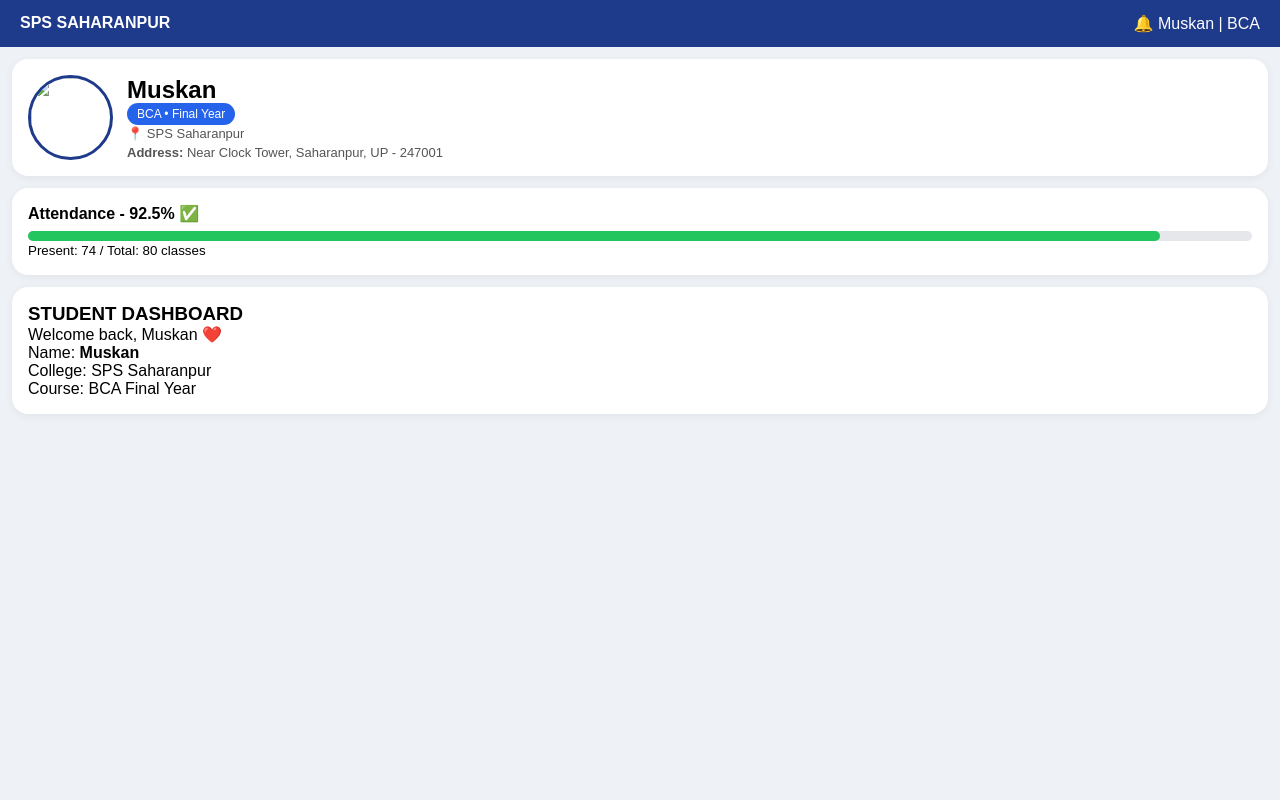
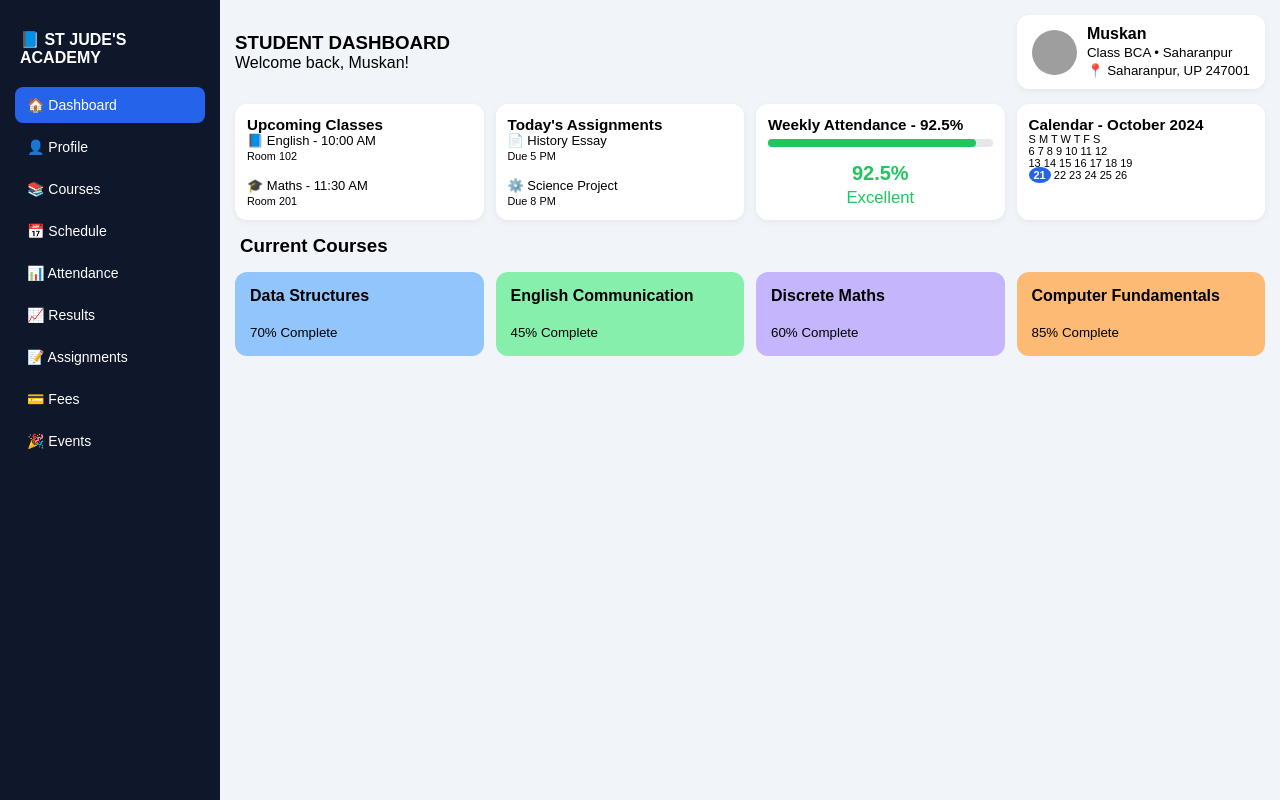
Before and after one commit to Musk829/Schoolwebsite, a plain HTML site: page muskan-dashboard.html in a window 1280 px wide. Drawn offline with Linux system fonts and the light colour scheme; grey boxes are pictures that could not be loaded.

Commit message:
Update muskan-dashboard.html

```diff
--- a/muskan-dashboard.html
+++ b/muskan-dashboard.html
@@ -1,50 +1,72 @@
+
 <!DOCTYPE html>
 <html>
 <head>
 <meta charset="UTF-8">
 <meta name="viewport" content="width=device-width, initial-scale=1">
-<title>Muskan - SPS Dashboard</title>
+<title>Muskan - ST JUDE'S ACADEMY</title>
 <style>
 *{margin:0;padding:0;box-sizing:border-box;font-family:Arial}
-body{background:#eef2f7}
-.top{background:#1e3a8a;color:#fff;padding:14px 20px;display:flex;justify-content:space-between}
-.card{background:#fff;margin:12px;border-radius:16px;padding:16px;box-shadow:0 2px 8px rgba(0,0,0,.06)}
-.profile{display:flex;gap:14px;align-items:center}
-.profile img{width:85px;height:85px;border-radius:50%;object-fit:cover;border:3px solid #1e3a8a}
-.badge{background:#2563eb;color:#fff;padding:4px 10px;border-radius:20px;font-size:12px}
-.addr{font-size:13px;color:#555;margin-top:4px}
-.bar{height:10px;background:#e5e7eb;border-radius:10px;margin-top:8px}
-.fill{width:92.5%;height:10px;background:#22c55e;border-radius:10px}
+body{background:#f1f5f9;display:flex;min-height:100vh}
+.sidebar{width:220px;background:#0f172a;color:#fff;padding:15px}
+.sidebar h2{font-size:16px;margin:15px 0 20px 5px}
+.menu{list-style:none}
+.menu li{padding:10px 12px;border-radius:8px;margin-bottom:6px;font-size:14px}
+.menu li.active{background:#2563eb}
+.main{flex:1;padding:15px}
+.header{display:flex;justify-content:space-between;align-items:center;margin-bottom:15px;flex-wrap:wrap;gap:10px}
+.profile-card{background:#fff;padding:10px 15px;border-radius:12px;display:flex;gap:10px;align-items:center;box-shadow:0 2px 6px rgba(0,0,0,.06)}
+.profile-card img{width:45px;height:45px;border-radius:50%;object-fit:cover}
+.grid{display:grid;grid-template-columns:1fr 1fr 1fr 1fr;gap:12px}
+.card{background:#fff;border-radius:12px;padding:12px;box-shadow:0 2px 6px rgba(0,0,0,.06);font-size:13px}
+.bar{height:8px;background:#e5e7eb;border-radius:10px;margin-top:6px}
+.fill{height:8px;background:#22c55e;border-radius:10px;width:92.5%}
+.courses{display:grid;grid-template-columns:1fr 1fr 1fr 1fr;gap:12px;margin-top:15px}
+.course{padding:15px;border-radius:12px}
+@media(max-width:800px){.grid{grid-template-columns:1fr}.courses{grid-template-columns:1fr 1fr}.sidebar{display:none}}
 </style>
 </head>
 <body>
 
-<div class="top"><b>SPS SAHARANPUR</b><span>🔔 Muskan | BCA</span></div>
+<div class="sidebar">
+<h2>📘 ST JUDE'S ACADEMY</h2>
+<ul class="menu">
+<li class="active">🏠 Dashboard</li>
+<li>👤 Profile</li>
+<li>📚 Courses</li>
+<li>📅 Schedule</li>
+<li>📊 Attendance</li>
+<li>📈 Results</li>
+<li>📝 Assignments</li>
+<li>💳 Fees</li>
+<li>🎉 Events</li>
+</ul>
+</div>
 
-<div class="card profile">
-<img src="muskan.jpg">
-<div>
-<h2>Muskan</h2>
-<span class="badge">BCA • Final Year</span>
-<p class="addr">📍 SPS Saharanpur</p>
-<p class="addr"><b>Address:</b> Near Clock Tower, Saharanpur, UP - 247001</p>
-<!-- Yaha apna full address likh do -->
+<div class="main">
+<div class="header">
+<div><h3>STUDENT DASHBOARD</h3><p>Welcome back, Muskan!</p></div>
+<div class="profile-card">
+<img src="muskan.jpg" onerror="this.src='https://i.pravatar.cc/100?u=muskan'">
+<div><b>Muskan</b><br><small>Class BCA • Saharanpur</small><br><small>📍 Saharanpur, UP 247001</small></div>
 </div>
 </div>
 
-<div class="card">
-<b>Attendance - 92.5% ✅</b>
-<div class="bar"><div class="fill"></div></div>
-<small>Present: 74 / Total: 80 classes</small>
+<div class="grid">
+<div class="card"><h3>Upcoming Classes</h3><p>📘 English - 10:00 AM<br><small>Room 102</small></p><br><p>🎓 Maths - 11:30 AM<br><small>Room 201</small></p></div>
+<div class="card"><h3>Today's Assignments</h3><p>📄 History Essay<br><small>Due 5 PM</small></p><br><p>⚙️ Science Project<br><small>Due 8 PM</small></p></div>
+<div class="card"><h3>Weekly Attendance - 92.5%</h3><div class="bar"><div class="fill"></div></div><br><p style="text-align:center;color:#22c55e;font-size:20px"><b>92.5%</b><br><small>Excellent</small></p></div>
+<div class="card"><h3>Calendar - October 2024</h3><p style="font-size:11px">S M T W T F S<br>6 7 8 9 10 11 12<br>13 14 15 16 17 18 19<br><b style="background:#2563eb;color:#fff;padding:2px 5px;border-radius:50%">21</b> 22 23 24 25 26</p></div>
 </div>
 
-<div class="card">
-<h3>STUDENT DASHBOARD</h3>
-<p>Welcome back, Muskan ❤️</p>
-<p>Name: <b>Muskan</b></p>
-<p>College: SPS Saharanpur</p>
-<p>Course: BCA Final Year</p>
+<h3 style="margin:15px 5px">Current Courses</h3>
+<div class="courses">
+<div class="course" style="background:#93c5fd"><b>Data Structures</b><br><br><small>70% Complete</small></div>
+<div class="course" style="background:#86efac"><b>English Communication</b><br><br><small>45% Complete</small></div>
+<div class="course" style="background:#c4b5fd"><b>Discrete Maths</b><br><br><small>60% Complete</small></div>
+<div class="course" style="background:#fdba74"><b>Computer Fundamentals</b><br><br><small>85% Complete</small></div>
 </div>
 
+</div>
 </body>
 </html>
```
